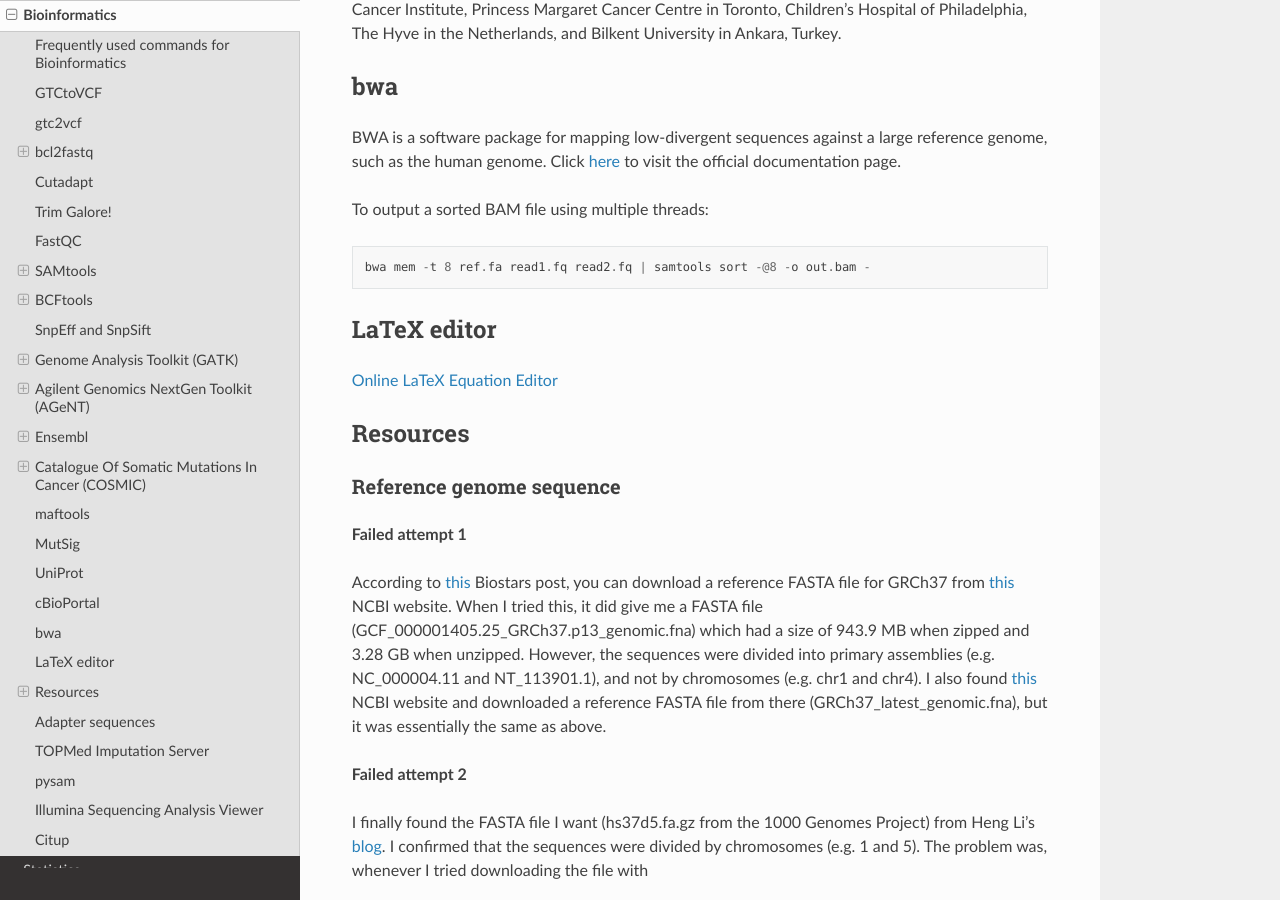
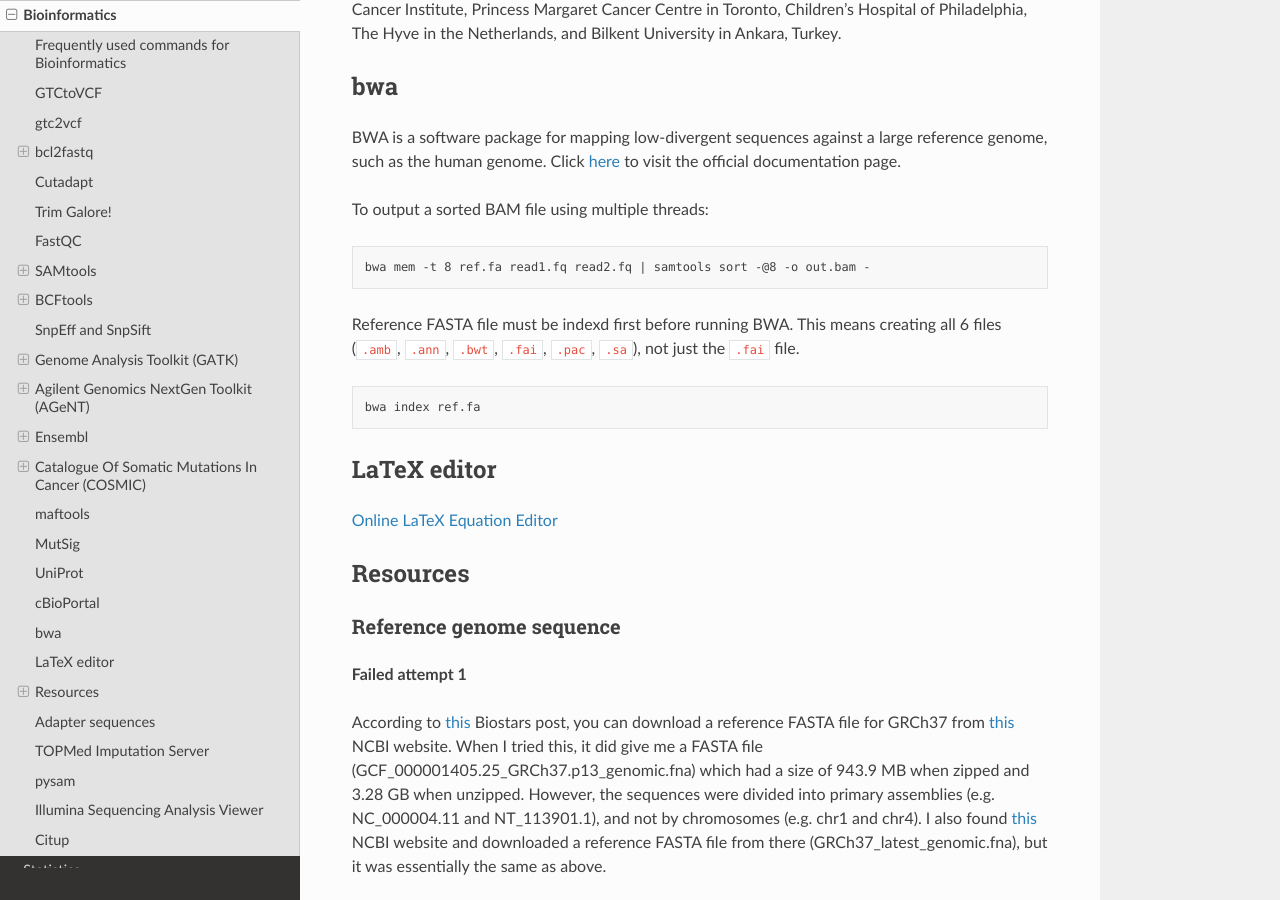
Before and after one commit to sbslee/notes, a Sphinx documentation site: the page built from docs/bioinformatics.rst, in a window 1280 px wide and 900 px high, scrolled down 14726 px. Built offline with Sphinx 7.4.7 and the Read the Docs theme 2.0.0, drawn with Linux system fonts in a browser that asks for light colours.

Commit message:
Update bioinformatics.rst

```diff
--- a/docs/bioinformatics.rst
+++ b/docs/bioinformatics.rst
@@ -720,9 +720,15 @@ BWA is a software package for mapping low-divergent sequences against a large re
 
 To output a sorted BAM file using multiple threads:
 
-.. code-block::
+.. code-block:: text
 
     bwa mem -t 8 ref.fa read1.fq read2.fq | samtools sort -@8 -o out.bam -
+
+Reference FASTA file must be indexd first before running BWA. This means creating all 6 files (``.amb``, ``.ann``, ``.bwt``, ``.fai``, ``.pac``, ``.sa``), not just the ``.fai`` file.
+
+.. code-block:: text
+
+    bwa index ref.fa
 
 LaTeX editor
 ============
```
